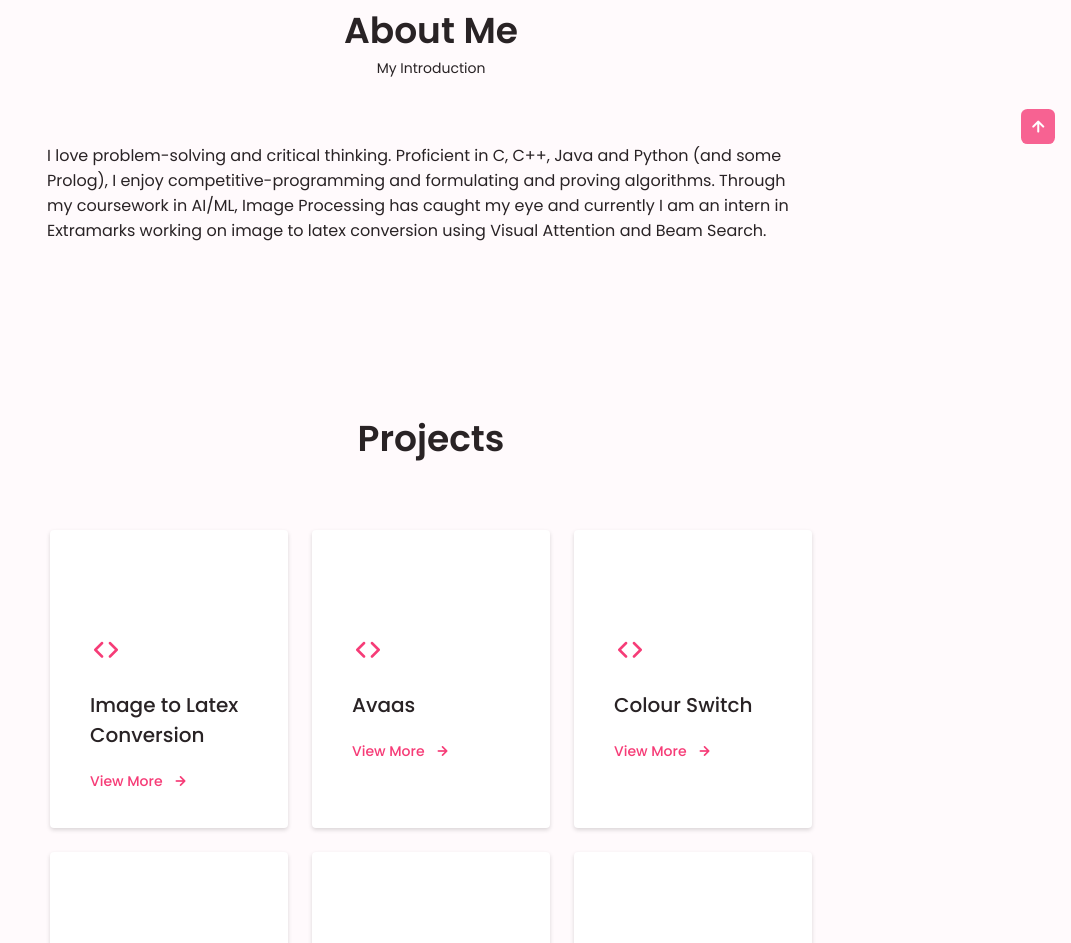
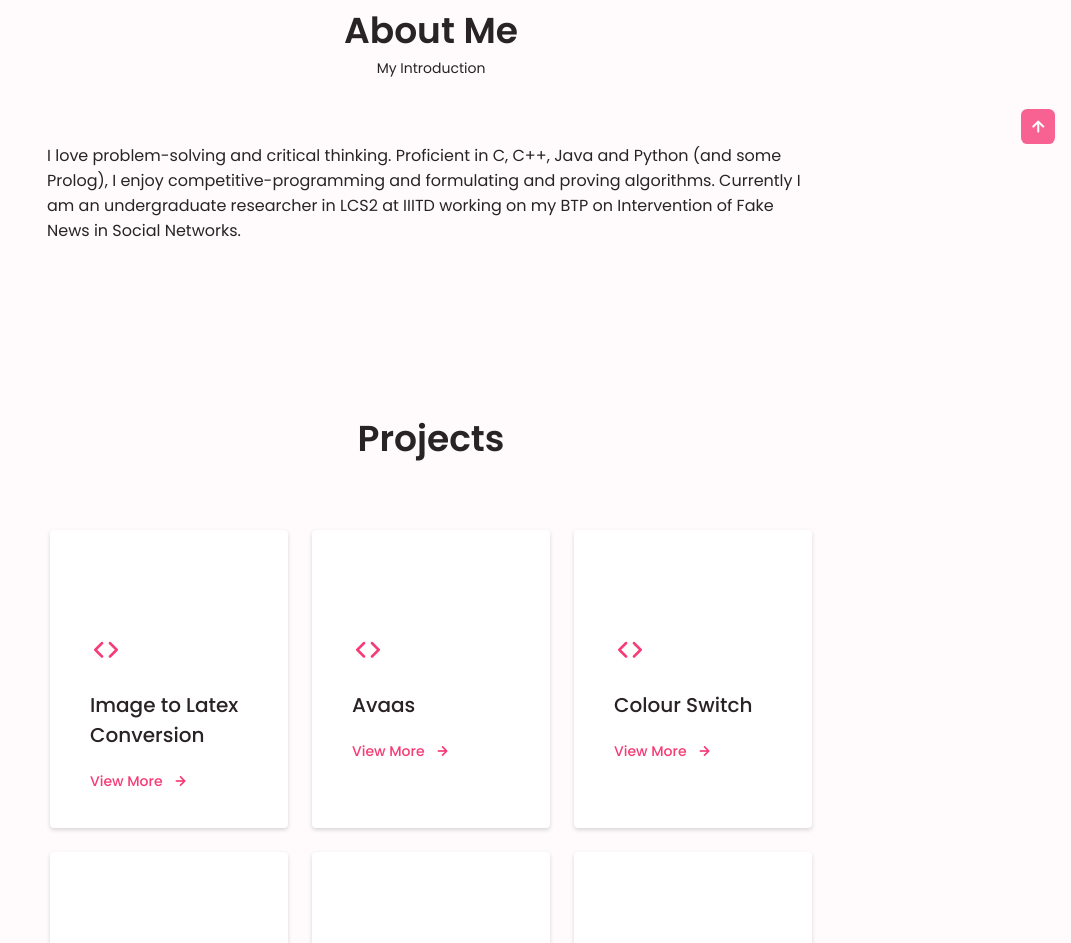
Before and after one commit to Jahnvi13/Jahnvi13.github.io, a plain HTML site: page index.html in a window 1280 px wide. Shown: the part 816-1759 px from the top of the page, without its empty margins (209-1280 px from the left). Drawn offline with nearby package versions, Linux system fonts and the light colour scheme.

Commit message:
Update index.html

```diff
--- a/index.html
+++ b/index.html
@@ -123,7 +123,7 @@
                     <div class="about__data">
                         <p class="about__description">
                             I love problem-solving and critical thinking. Proficient in C, C++, Java and Python (and some Prolog), I enjoy competitive-programming and formulating and proving algorithms.
-                            Through my coursework in AI/ML, Image Processing has caught my eye and currently I am an intern in Extramarks working on image to latex conversion using Visual Attention and Beam Search.
+                            Currently I am an undergraduate researcher in LCS2 at IIITD working on my BTP on Intervention of Fake News in Social Networks.
                         </p>
                     </div>
                 </div>
```
